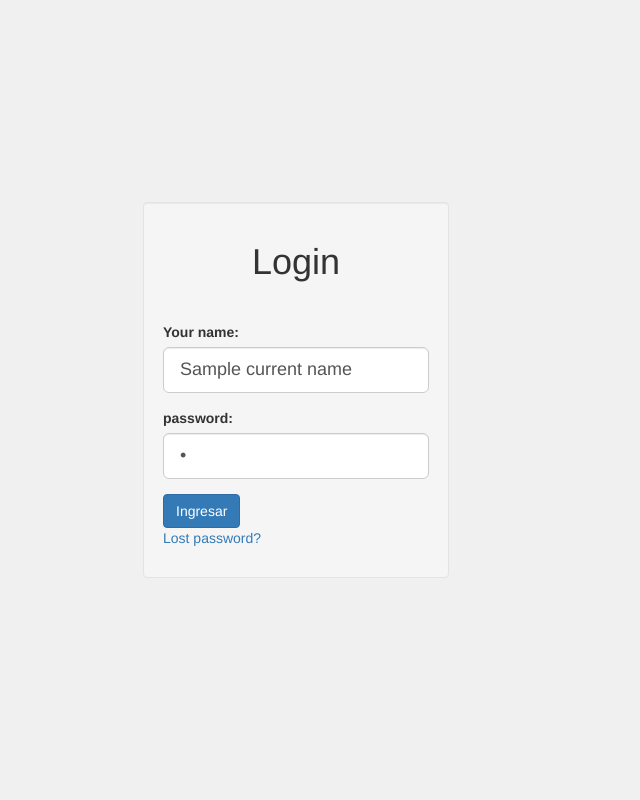
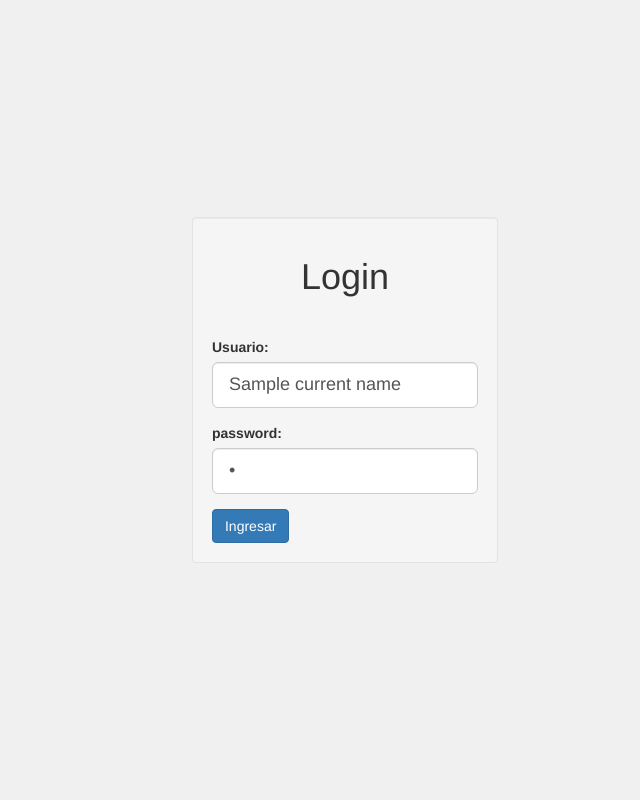
Before and after one commit to WilliamPerezBeltran/django_project2, a Django app: template templates/registration/login.html in a window 1280 px wide. Shown: the whole page, without its empty margins (289-929 px from the left). Run offline with Django 3.2, Linux system fonts and the light colour scheme; the template is opened without the code that fills it: most values are stand-ins (such as "Sample title", 1, 10 or a date in 2020); some libraries are stand-ins or nearby versions.

Commit message:
Add style to login page

```diff
--- a/catalog/templates/base_generic.html
+++ b/catalog/templates/base_generic.html
@@ -4,27 +4,13 @@
   {% block title %}<title>Local Library</title>{% endblock %}
   <meta charset="utf-8">
   <meta name="viewport" content="width=device-width, initial-scale=1">
-  <!-- <link rel="stylesheet" href="https://stackpath.bootstrapcdn.com/bootstrap/4.1.3/css/bootstrap.min.css" integrity="sha384-MCw98/SFnGE8fJT3GXwEOngsV7Zt27NXFoaoApmYm81iuXoPkFOJwJ8ERdknLPMO" crossorigin="anonymous"> -->
-
-
-
-
   <script src="http://ajax.googleapis.com/ajax/libs/jquery/3.1.1/jquery.min.js" ></script>
-
-
-
   <link href="//maxcdn.bootstrapcdn.com/bootstrap/3.3.0/css/bootstrap.min.css" rel="stylesheet" id="bootstrap-css">
   <script src="//maxcdn.bootstrapcdn.com/bootstrap/3.3.0/js/bootstrap.min.js"></script>
-
-
-
   <script src="https://code.jquery.com/jquery-3.3.1.js"></script>
   <link rel="stylesheet" type="text/css" href="https://cdn.datatables.net/1.10.19/css/jquery.dataTables.min.css">
   <script src="https://cdn.datatables.net/1.10.19/js/jquery.dataTables.min.js
   "></script>
-
-
-
   <link href="https://cdnjs.cloudflare.com/ajax/libs/font-awesome/4.4.0/css/font-awesome.min.css" rel='stylesheet' type='text/css'>
   <!-- Add additional CSS in static file -->
   {% load static %}
@@ -32,48 +18,19 @@
 </head>
 <body style="background: #F0F0F0">
 
-  <!-- <div   class="container-fluid"> -->
     <div class="row">
       {% block sidebar %}
 
       {% if user.is_authenticated %}
-      <!-- <div style="background: #F5F5F5;height: 100vh;" class="col-sm-2"> -->
         <div class="col-sm-2">
           <nav style="height: 100vh;" class="navbar navbar-default sidebar" role="navigation">
-            <!-- <div class="container-fluid"> -->
-
               <div class="collapse navbar-collapse" id="bs-sidebar-navbar-collapse-1">
-
-
-
                 <ul class="nav navbar-nav">
-
-
-
-
-
-
-
-
-
                   <li><a>User: {{ user.get_username }}</a></li>
                   <li ><a href="{% url 'catalog:index' %}">Home<span style="font-size:16px;" class="pull-right hidden-xs showopacity glyphicon glyphicon-home"></span></a></li>
                   <li ><a href="{% url 'catalog:products' %}">Productos<span style="font-size:16px;" class="pull-right hidden-xs showopacity glyphicon glyphicon-tags"></span></a></li>
                   {% if user.is_authenticated %}
                   <li><a data-toggle="modal" data-target="#exampleModal">Logout</a></li>
-                  <li>
-
-
-                   <!-- <li><a href="{% url 'logout'%}?next={{request.path}}">Logout</a></li>  -->
-
-
-
-
-
-
-
-
-
                    <!-- Modal -->
                    <div class="modal fade" id="exampleModal" tabindex="-1" role="dialog" aria-labelledby="exampleModalLabel" aria-hidden="true">
                     <div class="modal-dialog" role="document">
@@ -89,40 +46,26 @@
                         </div>
                         <div class="modal-footer">
                           <button type="button" class="btn btn-primary" data-dismiss="modal">Cancelar</button>
+
+                        <a style="color: white;text-decoration: none;" href="{% url 'logout'%}?next={{request.path}}">
                            <button type="button" class="btn btn-danger">
-          <a style="color: white;text-decoration: none;" href="{% url 'logout'%}?next={{request.path}}">Salir</a>
+                             Salir
+                          </button>
+                        </a>
 
-        </button>
+
                         </div>
                       </div>
                     </div>
                   </div>
 
-
-
-
-
-
-
-
-
-                  </li>
                 {% else %}
                 <li><a href="{% url 'login'%}?next={{request.path}}">Login</a></li>
                 {% endif %}
 
               </ul>
             </div>
-              <!-- </div> -->
           </nav>
-
-
-
-
-
-
-
-
         </div>
         {% endif  %}
 
@@ -132,7 +75,6 @@
         </div>
 
       </div>
-        <!-- </div> -->
     </body>
     </html>
     <style>
--- a/templates/registration/login.html
+++ b/templates/registration/login.html
@@ -4,10 +4,8 @@
 
 
 
-<div  class="container">
-  <div  class="row">
-    <!-- <div  class="col-sm-6 col-sm-offset-3"> -->
-    <div style=" width:100% !important;height: 100vh; display: flex;justify-content: center;align-items: center;">
+<div  class="col-sm-12" style="background: ">
+  <div style=" width:100% !important;height: 100vh; display: flex;justify-content: center;align-items: center; margin-left: 10%;">
 
     {% if form.errors %}
     <p>El usuario o password no coinciden. Por favor trate de nuevo.</p>
@@ -22,10 +20,9 @@
 
       {% if next %}
       {% if user.is_authenticated %}
-        <p>Your account doesn't have access to this page. To proceed,
-        please login with an account that has access.</p>
+      <p>Tu cuenta no tiene acceso a esta pagina. Para proceder porfavor logeese para tener poder ingresar al administrador</p>
       {% else %}
-        <p>Please login to see this page.</p>
+      <p>Ingresa tus credenciales para poder entrar al administrador</p>
       {% endif %}
       {% endif %}
 
@@ -34,7 +31,7 @@
         {% csrf_token %}
 
         <div class="form-group">
-                <label for="id_username">Your name: </label>
+          <label for="id_username">Usuario: </label>
           <input class="form-control input-lg" id="id_username" type="text" name="username" value="{{ current_name }}">
         </div>
         <div class="form-group">
@@ -46,7 +43,7 @@
       </form>
 
       {# Assumes you setup the password_reset view in your URLconf #}
-          <p><a href="{% url 'password_reset' %}">Lost password?</a></p>
+      <!-- <p><a href="{% url 'password_reset' %}">Lost password?</a></p> -->
     </div>
 
 
@@ -55,5 +52,4 @@
 
   </div>
 </div>
-</div>
 {% endblock %}
```
Also changed, not shown: db.sqlite3. Lines whose indentation alone changed are shown as unchanged.
